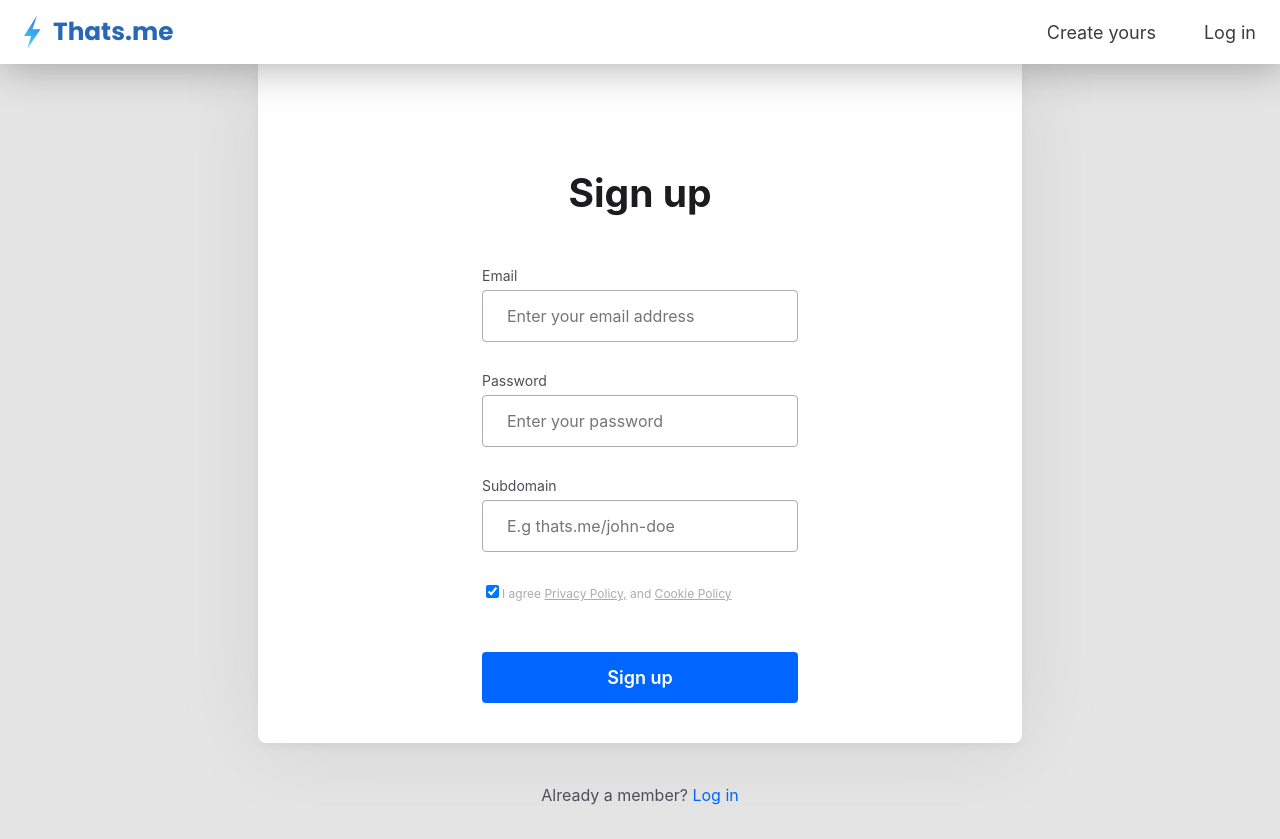
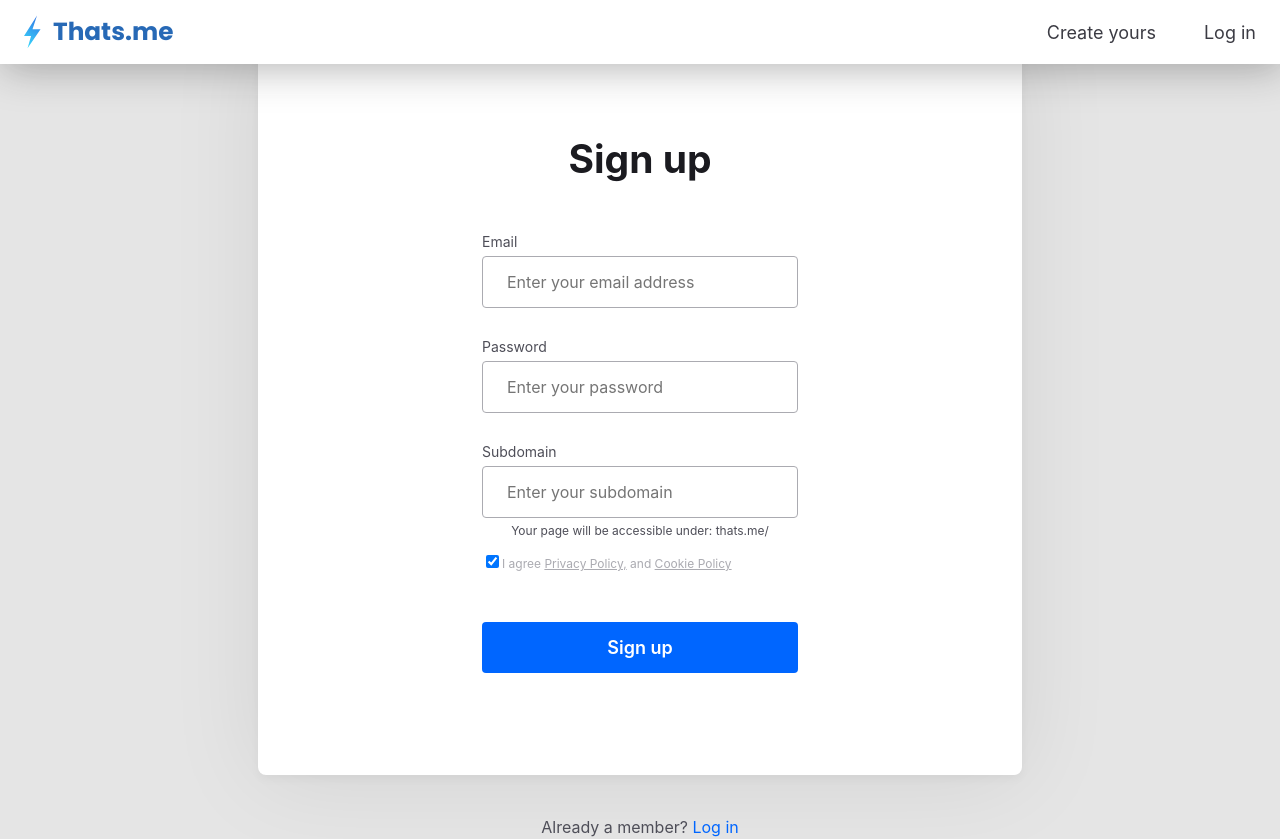
Before and after one commit to CodersCamp2021/team-dg-project-2, a React (Vite) app in the folder packages/client/: page /sign-up in a window 1280 px wide. Before the commit the page ends 807 px from the top, so only its background shows below. Built offline with nearby package versions, Linux system fonts and the light colour scheme.

Commit message:
Update to sign up page style and slug information

```diff
--- a/packages/client/src/components/SignUpForm.jsx
+++ b/packages/client/src/components/SignUpForm.jsx
@@ -1,11 +1,12 @@
 import '../styles/Form.css';
 
 import axios from 'axios';
-import { useEffect } from 'react';
+import { useEffect, useState } from 'react';
 import { useForm } from 'react-hook-form';
 import { Link, useNavigate } from 'react-router-dom';
 
 const SignUpForm = () => {
+  const [currentSlugInput, setCurrentSlugInput] = useState('');
   const navigate = useNavigate();
   const {
     register,
@@ -81,7 +82,7 @@ const SignUpForm = () => {
           />
           {errors.password && <p>{errors.password.message}</p>}
         </div>
-        <div className="form-inputs">
+        <div className="form-inputs no-margin-bottom">
           <label htmlFor="slug" className="form-label">
             Subdomain
           </label>
@@ -95,10 +96,13 @@ const SignUpForm = () => {
             })}
             type="text"
             className="form-input"
-            placeholder="E.g thats.me/john-doe"
+            placeholder="Enter your subdomain"
+            // value={currentSlugInput}
+            onChange={(e) => setCurrentSlugInput(e.target.value)}
           />
           {errors.slug && <p>{errors.slug.message}</p>}
         </div>
+        <p className="slug-info">Your page will be accessible under: thats.me/{currentSlugInput}</p>
         <div className="policy-components">
           <div className="checkbox-form">
             <input
--- a/packages/client/src/styles/Form.css
+++ b/packages/client/src/styles/Form.css
@@ -10,12 +10,13 @@
   display: flex;
   flex-direction: column;
   align-items: center;
+  justify-content: center;
   background-color: var(--color-white);
   box-shadow: 0px 4px 10px rgba(0, 0, 0, 0.04), 0px 4px 96px rgba(0, 0, 0, 0.08);
   border-radius: 8px;
   padding: 64px 112px 80px;
   width: 764px;
-  height: 686px;
+  max-height: 750px;
 }
 
 .form h1 {
@@ -134,3 +135,13 @@
   font-size: var(--font-sizeBody3);
   color: var(--color-error);
 }
+
+.slug-info {
+  color: var(--color-black600);
+  font-size: var(--font-sizeLabel2);
+  margin-bottom: 10px;
+}
+
+.no-margin-bottom {
+  margin-bottom: 0;
+}
```
